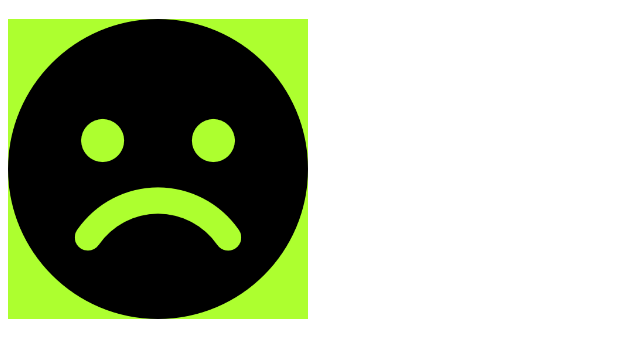
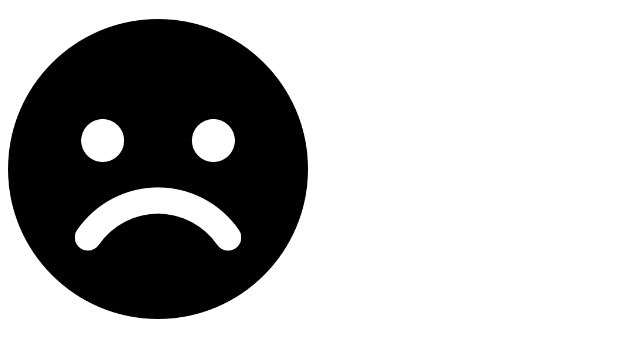
Before and after one commit to augustdolan/zarah-dot-biz, a Gatsby site: page / in a window 1280 px wide. Shown: the part 61-418 px from the top of the page, without its empty margins (0-640 px from the left). Built offline with nearby package versions, Linux system fonts and the light colour scheme; Gatsby itself is replaced by a stand-in of ours.

Commit message:
remove bg

```diff
--- a/src/pages/index.js
+++ b/src/pages/index.js
@@ -5,7 +5,7 @@
   return (
     <div>
       <h1>WELCOME TO HELL</h1>
-      <div style={{ maxWidth: `300px`, marginBottom: `1.45rem`, backgroundColor: `greenyellow` }}>
+      <div style={{ maxWidth: `300px`, marginBottom: `1.45rem` }}>
         <Image />
       </div>
     </div>
```
